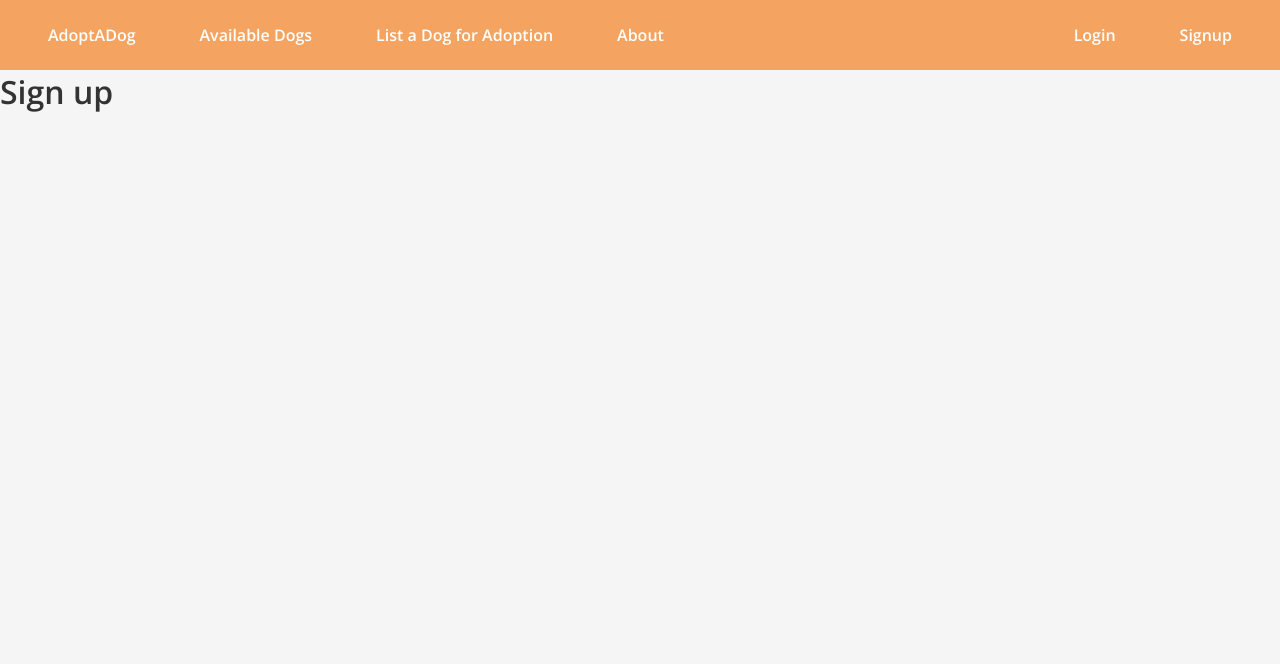
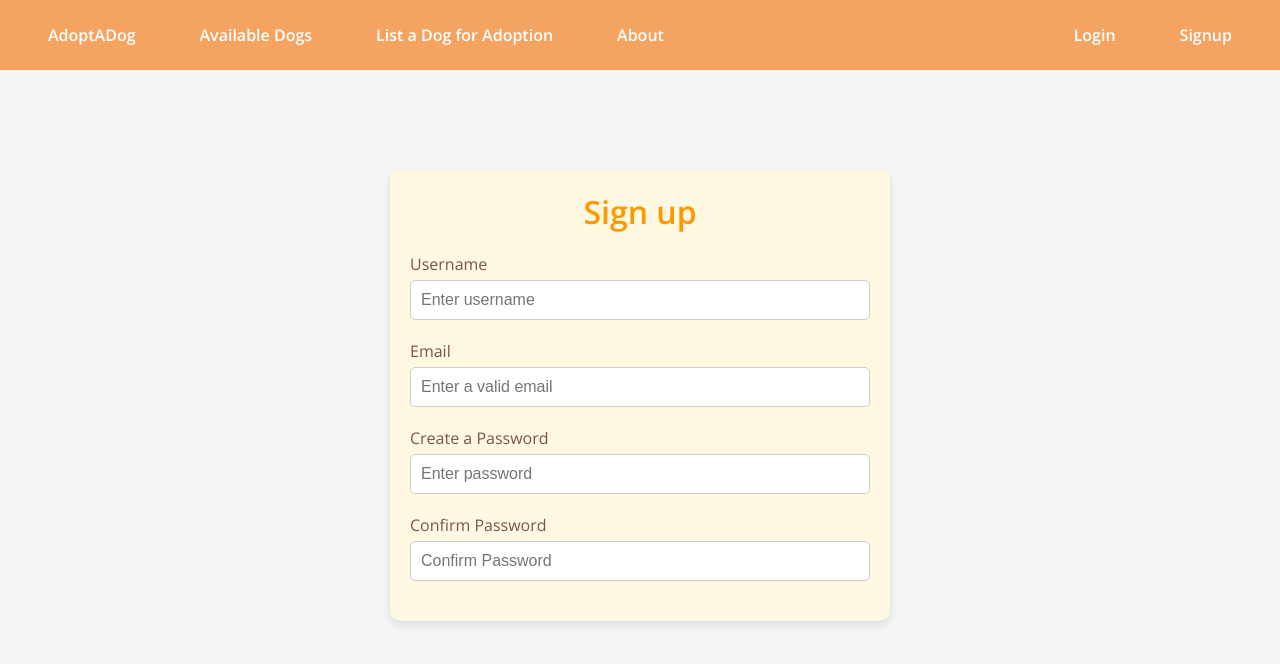
Before and after one commit to asuarez9382/AdoptADog, a React (Create React App) app in the folder client/: page /signup in a window 1280 px wide. Shown: the top 664 px of the page. Built offline with nearby package versions, Linux system fonts and the light colour scheme; no server answers.

Commit message:
stylizes sign up form

```diff
--- /dev/null
+++ b/client/src/components/UserForm.js
@@ -0,0 +1,45 @@
+import React from "react";
+
+function UserForm() {
+    return(
+        <div className="signup-form">
+            <h1>Sign up</h1>
+            <form>
+                <div className="form-group">
+                    <label>Username</label>
+                    <input
+                        type="text"
+                        name="username"
+                        placeholder="Enter username"
+                    />
+                </div>
+                <div className="form-group">
+                    <label>Email</label>
+                    <input
+                        type="text"
+                        name="email"
+                        placeholder="Enter a valid email"
+                    />
+                </div>
+                <div className="form-group">
+                    <label>Create a Password</label>
+                    <input
+                        type="password"
+                        name="password"
+                        placeholder="Enter password"
+                    />
+                </div>
+                <div className="form-group">
+                    <label>Confirm Password</label>
+                    <input
+                        type="password"
+                        name="password-confirmation"
+                        placeholder="Confirm Password"
+                    />
+                </div>
+            </form>
+        </div>
+    );
+}
+
+export default UserForm;
--- a/client/src/index.css
+++ b/client/src/index.css
@@ -249,3 +249,65 @@ button[type="submit"]:hover {
   background-color: #e68900; /* Darker orange on hover */
   transform: translateY(-2px);
 }
+
+/* Styles for SignupForm component */
+.signup-form {
+  max-width: 500px;
+  margin: 100px auto;
+  padding: 20px;
+  border-radius: 10px;
+  background-color: #fff8e1; /* Light cream background */
+  box-shadow: 0 4px 8px rgba(0, 0, 0, 0.1); /* Subtle shadow */
+}
+
+
+
+.signup-form h1 {
+  color: #ff9800; /* Orange color for the title */
+  margin-bottom: 20px;
+  font-size: 2rem;
+  text-align: center;
+}
+
+.signup-form .form-group {
+  margin-bottom: 20px;
+  text-align: left;
+}
+
+.signup-form .form-group label {
+  display: block;
+  font-size: 1rem;
+  color: #795548; /* Brown color for labels */
+  margin-bottom: 5px;
+}
+
+.signup-form .form-group input {
+  width: 100%;
+  padding: 10px;
+  font-size: 1rem;
+  border: 1px solid #ccc;
+  border-radius: 5px;
+  box-sizing: border-box;
+}
+
+.signup-form button[type="submit"] {
+  background-color: #ff9800; /* Orange background */
+  color: #fff; /* White text */
+  padding: 10px 20px;
+  border: none;
+  border-radius: 5px;
+  font-size: 1rem;
+  cursor: pointer;
+  transition: background-color 0.3s ease, transform 0.3s ease;
+}
+
+.signup-form button[type="submit"]:hover {
+  background-color: #e68900; /* Darker orange on hover */
+  transform: translateY(-2px);
+}
+
+.signup-form .form-error {
+  color: #f44336; /* Red color for error messages */
+  font-weight: bold;
+  margin-top: 5px;
+}
--- a/client/src/pages/Signup.js
+++ b/client/src/pages/Signup.js
@@ -1,11 +1,10 @@
 import React from "react";
+import UserForm from "../components/UserForm";
 
 function Signup(){
 
     return (
-        <div className="signup-container">
-            <h1>Sign up</h1>
-        </div>
+        <UserForm />
     );
 }
 
```
